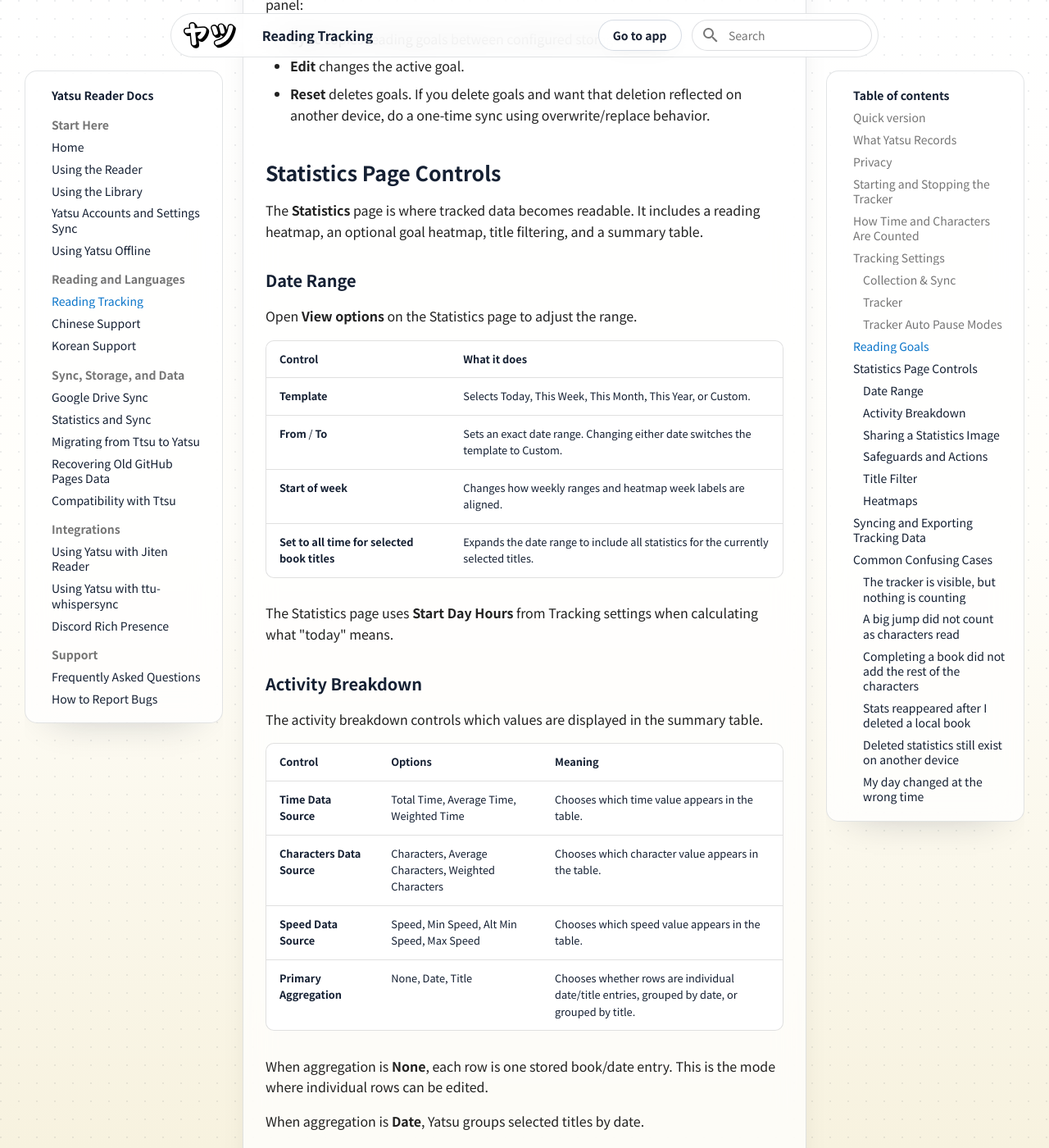
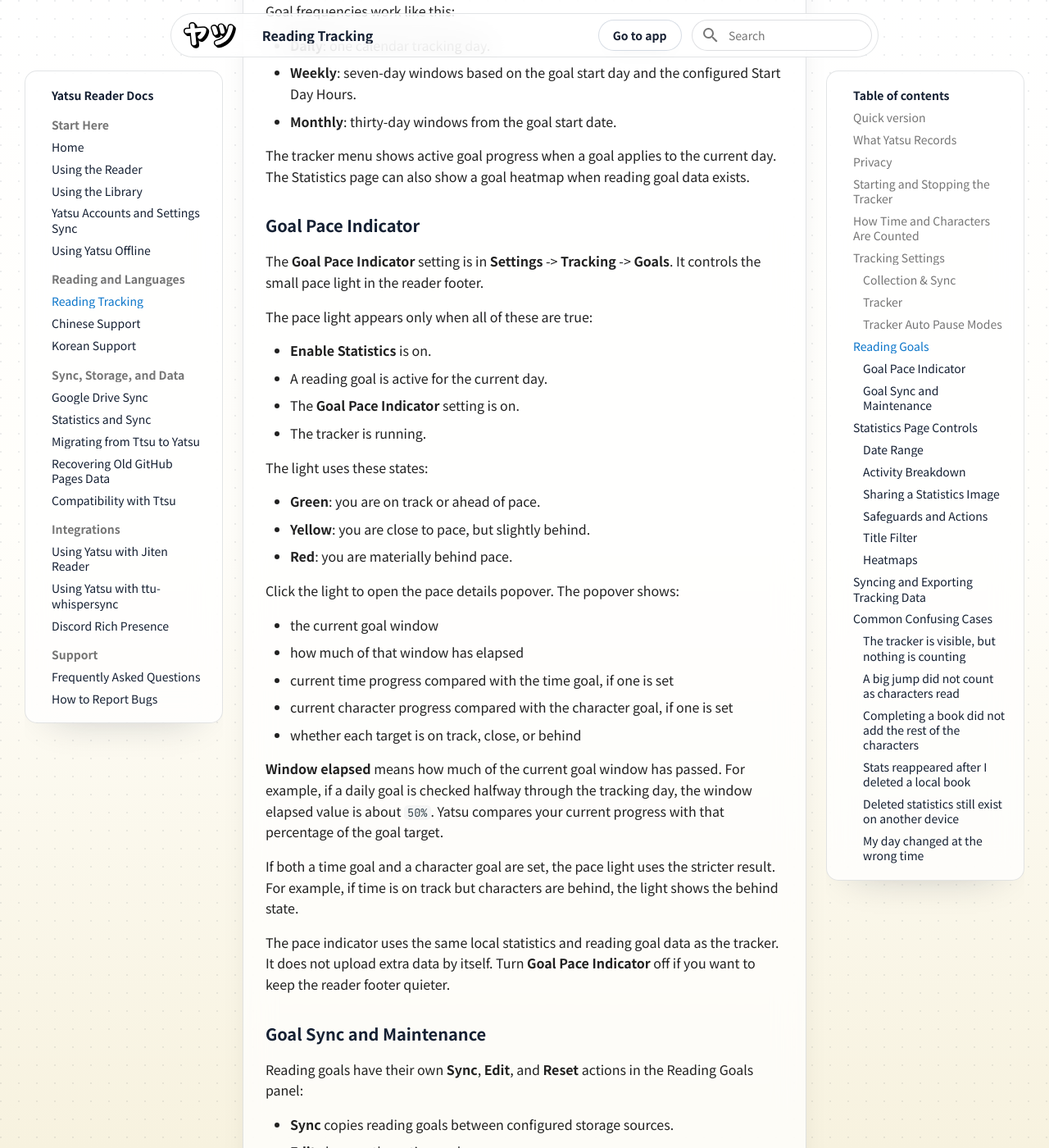
Before and after one commit to ytrms/yatsu-reader-docs, an MkDocs documentation site: the page built from docs/reading-tracking.md, in a window 1280 px wide and 1400 px high, scrolled down 6261 px. Shown: the whole window at 82% size. Built offline with MkDocs 1.6.1 and Material for MkDocs 9.7.7, drawn with Linux system fonts in a browser that asks for light colours; some of the changed text lies outside the part shown.

Commit message:
docs: document reading goal pace indicator

```diff
--- a/docs/reading-tracking.md
+++ b/docs/reading-tracking.md
@@ -142,7 +142,16 @@
 
 ## Reading Goals
 
-Reading goals are configured under **Settings** -> **Tracking** -> **Reading Goals**.
+Reading goals are configured under **Settings** -> **Tracking** -> **Goals**.
+
+To create or change a goal:
+
+1. Turn **Enable Statistics** on.
+2. Open **Settings** -> **Tracking** -> **Goals**.
+3. Click **Edit** in the **Current Goal** panel.
+4. Enter a time target, a character target, or both.
+5. Choose the goal frequency and start date.
+6. Click **Save**.
 
 A goal can include:
 
@@ -151,7 +160,7 @@
 - **Frequency**: Daily, Weekly, or Monthly.
 - **Start Date**: when the goal starts.
 
-Leave both goal values at `0` to clear the active goal.
+Leave both goal values at `0` and save to clear the active goal. If you set a non-zero time or character goal, Yatsu needs a start date so it can place the goal in a window.
 
 Goal frequencies work like this:
 
@@ -160,6 +169,39 @@
 - **Monthly**: thirty-day windows from the goal start date.
 
 The tracker menu shows active goal progress when a goal applies to the current day. The Statistics page can also show a goal heatmap when reading goal data exists.
+
+### Goal Pace Indicator
+
+The **Goal Pace Indicator** setting is in **Settings** -> **Tracking** -> **Goals**. It controls the small pace light in the reader footer.
+
+The pace light appears only when all of these are true:
+
+- **Enable Statistics** is on.
+- A reading goal is active for the current day.
+- The **Goal Pace Indicator** setting is on.
+- The tracker is running.
+
+The light uses these states:
+
+- **Green**: you are on track or ahead of pace.
+- **Yellow**: you are close to pace, but slightly behind.
+- **Red**: you are materially behind pace.
+
+Click the light to open the pace details popover. The popover shows:
+
+- the current goal window
+- how much of that window has elapsed
+- current time progress compared with the time goal, if one is set
+- current character progress compared with the character goal, if one is set
+- whether each target is on track, close, or behind
+
+**Window elapsed** means how much of the current goal window has passed. For example, if a daily goal is checked halfway through the tracking day, the window elapsed value is about `50%`. Yatsu compares your current progress with that percentage of the goal target.
+
+If both a time goal and a character goal are set, the pace light uses the stricter result. For example, if time is on track but characters are behind, the light shows the behind state.
+
+The pace indicator uses the same local statistics and reading goal data as the tracker. It does not upload extra data by itself. Turn **Goal Pace Indicator** off if you want to keep the reader footer quieter.
+
+### Goal Sync and Maintenance
 
 Reading goals have their own **Sync**, **Edit**, and **Reset** actions in the Reading Goals panel:
 
```
